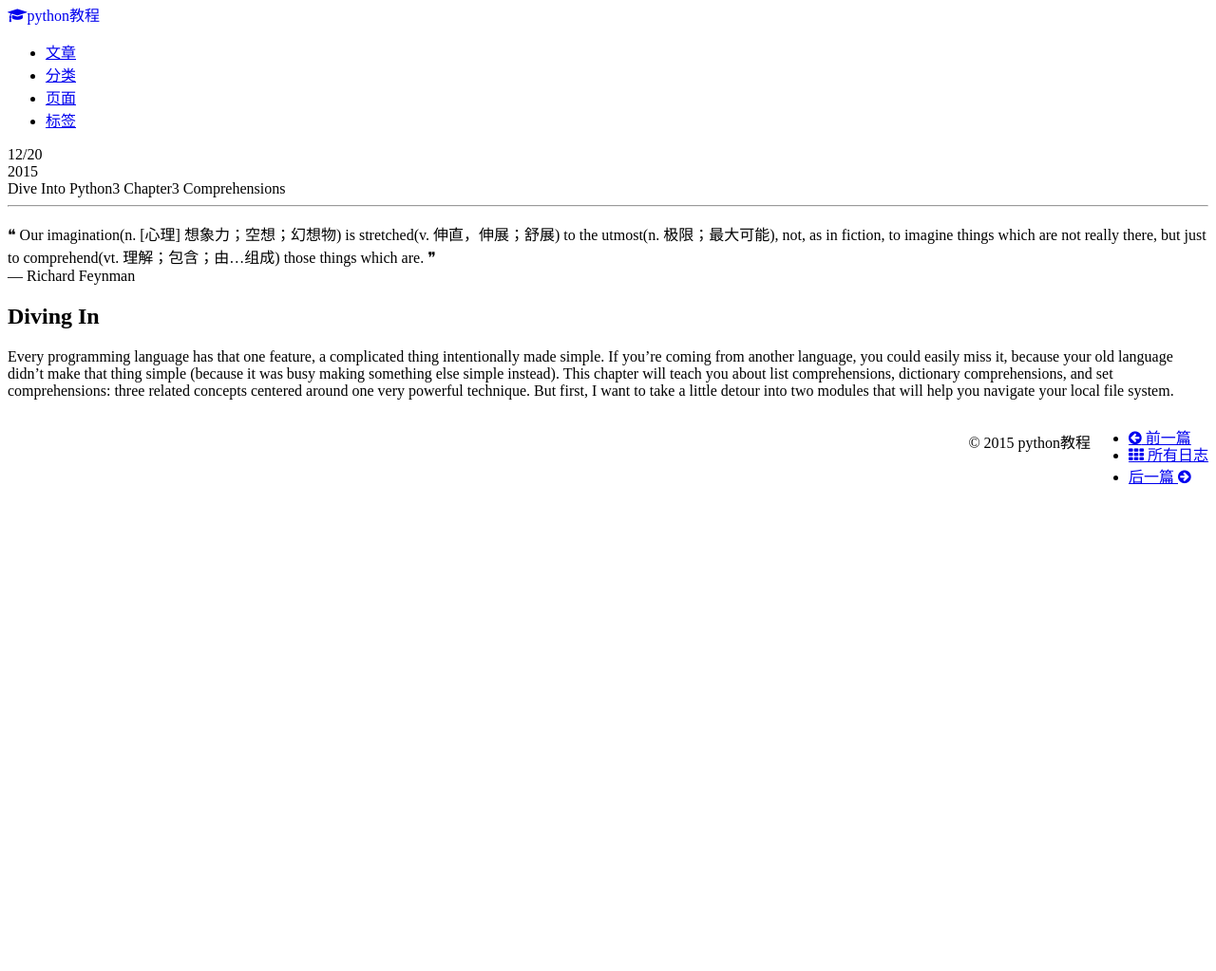
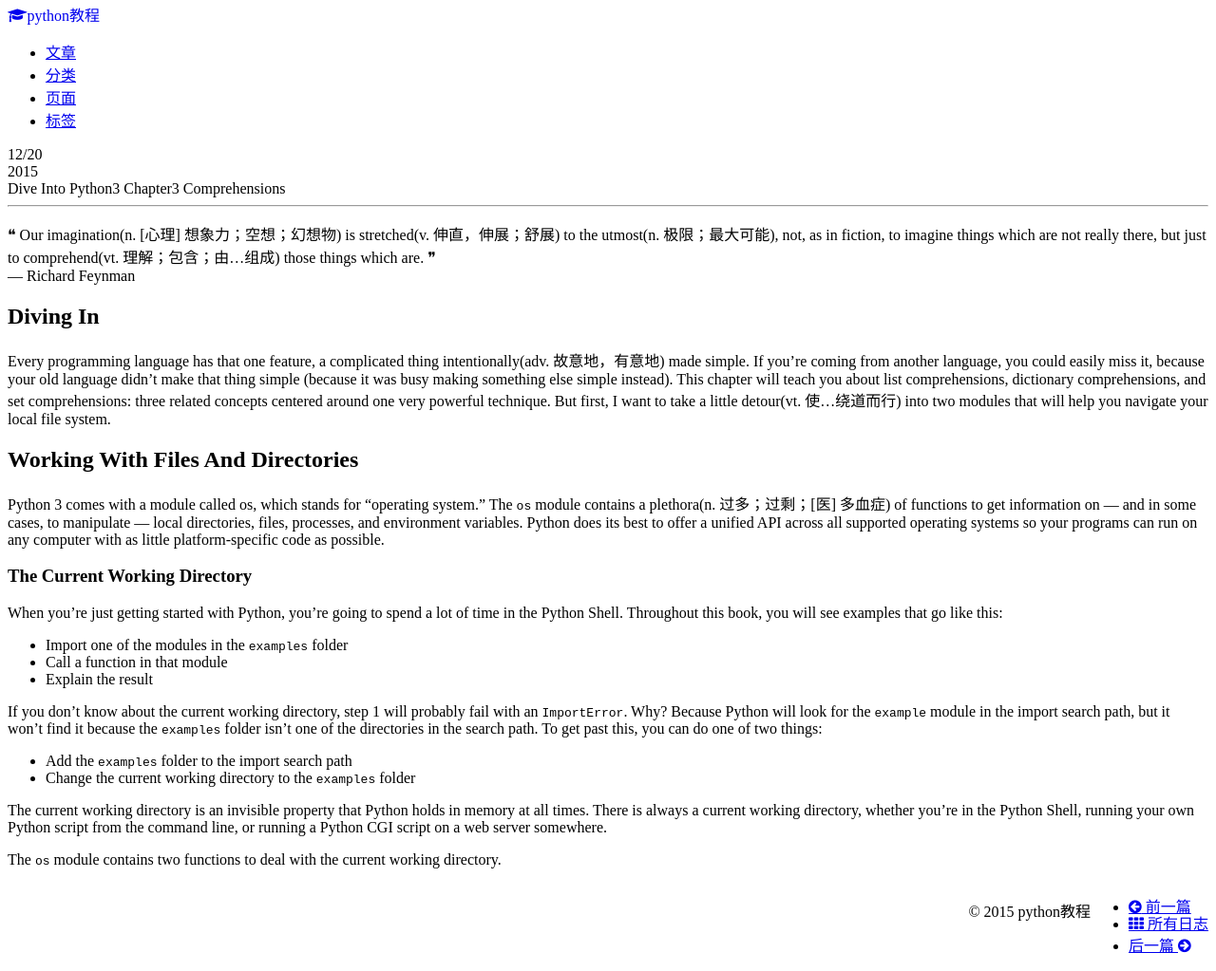
Before and after one commit to pythonjiaocheng/pythonjiaocheng.github.io, a Jekyll site: the page built from _posts/diveintopython3/2015-12-20-dive-into-python3-chapter3-comprehensions.md, in a window 1280 px wide. Shown: the whole page at 95% size. Built offline with Jekyll 4.4.1, drawn with Linux system fonts in a browser that asks for light colours; nearby versions of some CDN libraries; before the commit the page ends 900 px from its top, so only the background shows below that.

Commit message:
必须要填写才填写的

```diff
--- a/_posts/diveintopython3/2015-12-20-dive-into-python3-chapter3-comprehensions.md
+++ b/_posts/diveintopython3/2015-12-20-dive-into-python3-chapter3-comprehensions.md
@@ -13,4 +13,26 @@ tags: [Dive Into Python3]
 ##Diving In
 
 
-Every programming language has that one feature, a complicated thing intentionally made simple. If you’re coming from another language, you could easily miss it, because your old language didn’t make that thing simple (because it was busy making something else simple instead). This chapter will teach you about list comprehensions, dictionary comprehensions, and set comprehensions: three related concepts centered around one very powerful technique. But first, I want to take a little detour into two modules that will help you navigate your local file system.
+Every programming language has that one feature, a complicated thing intentionally(adv. 故意地，有意地) made simple. If you’re coming from another language, you could easily miss it, because your old language didn’t make that thing simple (because it was busy making something else simple instead). This chapter will teach you about list comprehensions, dictionary comprehensions, and set comprehensions: three related concepts centered around one very powerful technique. But first, I want to take a little detour(vt. 使…绕道而行) into two modules that will help you navigate your local file system.
+
+
+##Working With Files And Directories
+
+Python 3 comes with a module called os, which stands for “operating system.” The `os` module contains a plethora(n. 过多；过剩；[医] 多血症) of functions to get information on — and in some cases, to manipulate — local directories, files, processes, and environment variables. Python does its best to offer a unified API across all supported operating systems so your programs can run on any computer with as little platform-specific code as possible.
+
+###The Current Working Directory
+
+When you’re just getting started with Python, you’re going to spend a lot of time in the Python Shell. Throughout this book, you will see examples that go like this:
+
+- Import one of the modules in the `examples` folder
+- Call a function in that module
+- Explain the result
+
+If you don’t know about the current working directory, step 1 will probably fail with an `ImportError`. Why? Because Python will look for the `example` module in the import search path, but it won’t find it because the `examples` folder isn’t one of the directories in the search path. To get past this, you can do one of two things:
+
+- Add the `examples` folder to the import search path
+- Change the current working directory to the `examples` folder
+
+The current working directory is an invisible property that Python holds in memory at all times. There is always a current working directory, whether you’re in the Python Shell, running your own Python script from the command line, or running a Python CGI script on a web server somewhere.
+
+The `os` module contains two functions to deal with the current working directory.
```
Also changed, not shown: 1 other file.
